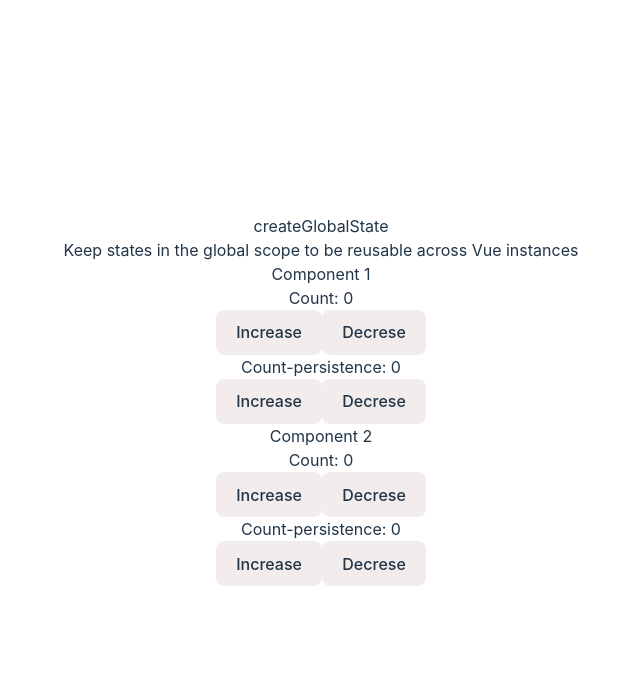
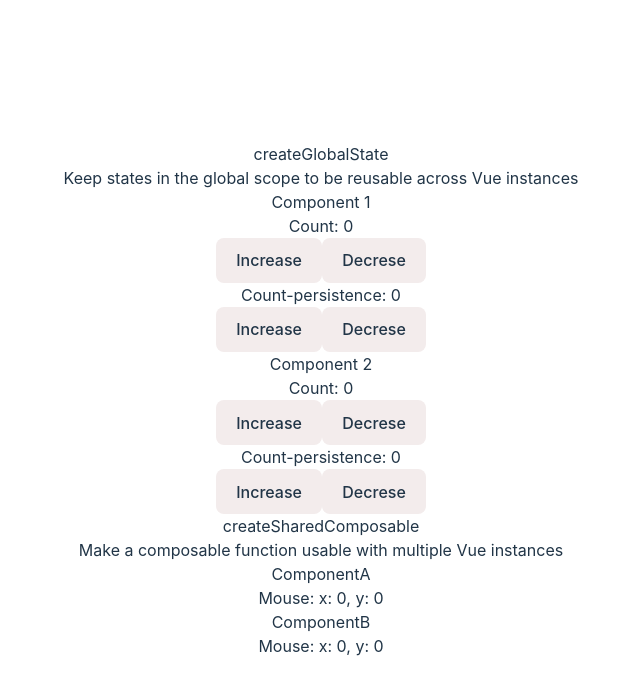
Before and after one commit to cwmazer/vue3-vueuse, a Vue app: page / in a window 1280 px wide. Shown: the top 694 px of the page, without its empty margins (319-959 px from the left). Built offline with nearby package versions, Linux system fonts and the light colour scheme.

Commit message:
state/createSharedComposable

```diff
--- a/src/App.vue
+++ b/src/App.vue
@@ -1,9 +1,11 @@
 <script setup lang="ts">
 import CreateGlobalState from "./components/vueuse/state/createGlobalState/index.vue";
+import CreateSharedComposable from "./components/vueuse/state/createSharedComposable/index.vue";
 </script>
 
 <template>
   <CreateGlobalState />
+  <CreateSharedComposable />
 </template>
 
 <style scoped>
--- a/src/components/vueuse/state/createGlobalState/index.vue
+++ b/src/components/vueuse/state/createGlobalState/index.vue
@@ -1,8 +1,8 @@
 <template>
   <div class="w-full p-2 border border-slate-200">
-    <h2 class="mb-1">createGlobalState</h2>
+    <h2 class="mb-1 font-semibold">createGlobalState</h2>
     <p>Keep states in the global scope to be reusable across Vue instances</p>
-    <div class="flex gap-5">
+    <div class="flex gap-5 justify-between">
       <Component1 />
       <Component2 />
     </div>
--- /dev/null
+++ b/src/components/vueuse/state/createSharedComposable/ComponentA.vue
@@ -0,0 +1,13 @@
+<template>
+  <div class="px-4 py-2 border border-slate-200">
+    ComponentA
+    <p>Mouse: {{ `x: ${x}, y: ${y}` }}</p>
+  </div>
+</template>
+
+<script setup lang="ts">
+import { useSharedMouse } from "./shareMouse";
+const { x, y } = useSharedMouse();
+</script>
+
+<style scoped></style>
--- /dev/null
+++ b/src/components/vueuse/state/createSharedComposable/ComponentB.vue
@@ -0,0 +1,13 @@
+<template>
+  <div class="px-4 py-2 border border-slate-200">
+    ComponentB
+    <p>Mouse: {{ `x: ${x}, y: ${y}` }}</p>
+  </div>
+</template>
+
+<script setup lang="ts">
+import { useSharedMouse } from "./shareMouse";
+const { x, y } = useSharedMouse();
+</script>
+
+<style scoped></style>
--- /dev/null
+++ b/src/components/vueuse/state/createSharedComposable/index.vue
@@ -0,0 +1,17 @@
+<template>
+  <div class="w-full p-2 border border-slate-200">
+    <h2 class="mb-1 font-semibold">createSharedComposable</h2>
+    <p>Make a composable function usable with multiple Vue instances</p>
+    <div class="flex gap-5 justify-between">
+      <ComponentA />
+      <ComponentB />
+    </div>
+  </div>
+</template>
+
+<script setup lang="ts">
+import ComponentA from "./ComponentA.vue";
+import ComponentB from "./ComponentB.vue";
+</script>
+
+<style scoped></style>
--- /dev/null
+++ b/src/components/vueuse/state/createSharedComposable/shareMouse.ts
@@ -0,0 +1,3 @@
+import { createSharedComposable, useMouse } from "@vueuse/core";
+
+export const useSharedMouse = createSharedComposable(useMouse)
```
